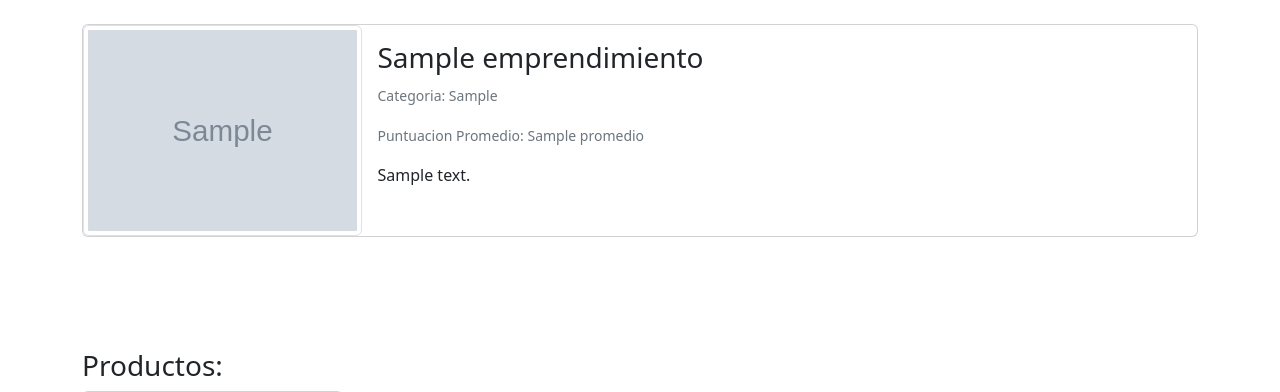
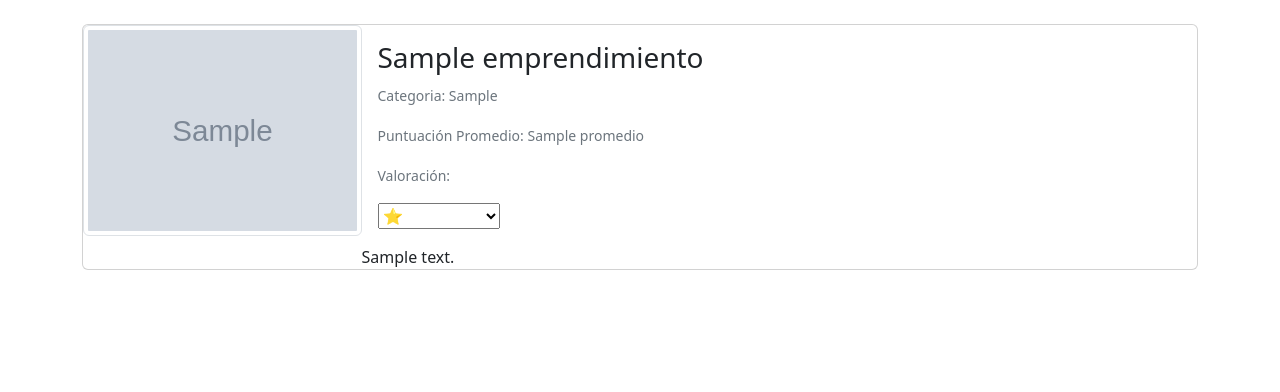
Before and after one commit to elTrillos/IDS2, a Flask app: template templates/emprendimiento.html in a window 1280 px wide. Shown: the part 77-469 px from the top of the page. Run offline with Flask 3, Linux system fonts and the light colour scheme; tables that the repository leaves empty hold one stand-in row (values such as "Sample post"); the template is opened without the code that fills it: values that come from a table or form of the project are taken from there, most other values are stand-ins (such as "Sample title", 1, 10 or a date in 2020); grey boxes marked "Sample" are stand-in pictures.

Commit message:
rating stars

```diff
--- a/templates/emprendimiento.html
+++ b/templates/emprendimiento.html
@@ -19,7 +19,18 @@
             <div class="card-body">
             <h3 class="card-title">{{emprendimiento.nombre}}</h3>
             <p class="card-text"><small class="text-muted">Categoria: {{emprendimiento.categoria}}</small></p>
-            <p class="card-text"><small class="text-muted">Puntuacion Promedio: {{promedio}}</small></p>
+            <p class="card-text"><small class="text-muted">Puntuación Promedio: {{promedio}}</small></p>
+               <p class="card-text"><small class="text-muted">Valoración:</small></p>
+               <form>
+               <select class="select" id="rating">
+                  <option value="1">⭐</option>
+                  <option value="2">⭐⭐</option>
+                  <option value="3">⭐⭐⭐</option>
+                  <option value="4">⭐⭐⭐⭐</option>
+                  <option value="5">⭐⭐⭐⭐⭐</option>
+               </select>
+               </form>
+            </div>
             <p class="card-text">{{emprendimiento.descripcion}}</p>
                {% if userId == emprendimiento.id_usuario %}
                   <a href="/emprendimiento/edit/{{emprendimiento.id}}" class="btn btn-danger stretched-link", style="justify-content: center;">Edit</a>
```
